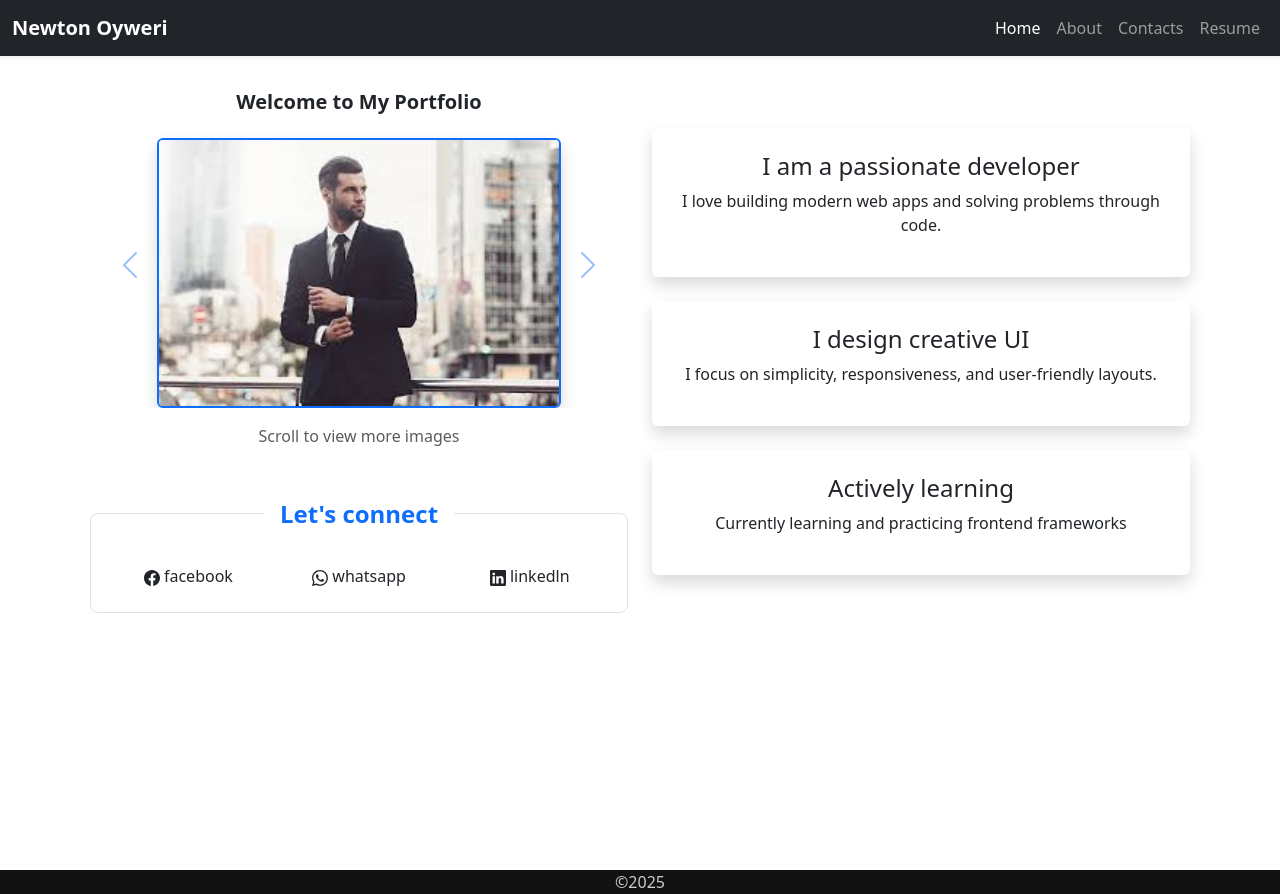
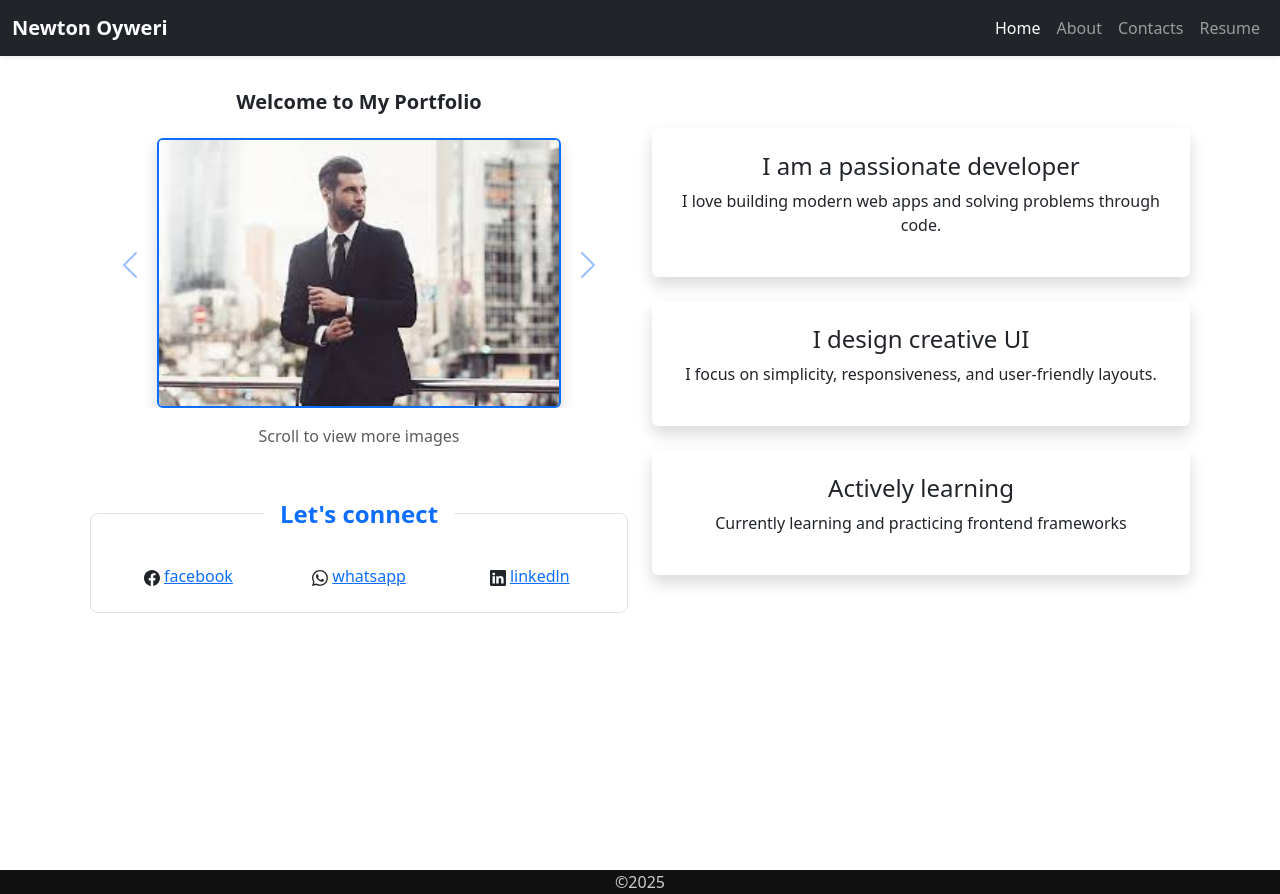
Before and after one commit to Newton-oyweri/personal-website, a plain HTML site: page index.html in a window 1280 px wide. Drawn offline with nearby package versions, Linux system fonts and the light colour scheme.

Commit message:
added links

```diff
--- a/index.html
+++ b/index.html
@@ -3,7 +3,7 @@
 <head>
     <meta charset="utf-8">
     <meta name="viewport" content="width=device-width, initial-scale=1">
-    <title>Isack Skyla - Portfolio</title>
+    <title>Newton Oyweri</title>
     <link href="https://cdn.jsdelivr.net/npm/bootstrap-icons@1.11.3/font/bootstrap-icons.css" rel="stylesheet">
     <link href="https://cdn.jsdelivr.net/npm/bootstrap@5.3.8/dist/css/bootstrap.min.css" rel="stylesheet">
     <link rel="stylesheet" href="static/style.css">
@@ -94,19 +94,19 @@
                             <svg xmlns="http://www.w3.org/2000/svg" width="16" height="16" fill="currentColor" class="bi bi-facebook" viewBox="0 0 16 16">
                                 <path d="M16 8.049c0-4.446-3.582-8.05-8-8.05C3.58 0-.002 3.603-.002 8.05c0 4.017 2.926 7.347 6.75 7.951v-5.625h-2.03V8.05H6.75V6.275c0-2.017 1.195-3.131 3.022-3.131.876 0 1.791.157 1.791.157v1.98h-1.009c-.993 0-1.303.621-1.303 1.258v1.51h2.218l-.354 2.326H9.25V16c3.824-.604 6.75-3.934 6.75-7.951"/>
                             </svg>
-                            facebook
+                            <a href="https://web.facebook.com/isack.skyla" target="_blank">facebook</a>
                         </div>
                         <div class="col">
                             <svg xmlns="http://www.w3.org/2000/svg" width="16" height="16" fill="currentColor" class="bi bi-whatsapp" viewBox="0 0 16 16">
                                 <path d="M13.601 2.326A7.85 7.85 0 0 0 7.994 0C3.627 0 .068 3.558.064 7.926c0 1.399.366 2.76 1.057 3.965L0 16l4.204-1.102a7.9 7.9 0 0 0 3.79.965h.004c4.368 0 7.926-3.558 7.93-7.93A7.9 7.9 0 0 0 13.6 2.326zM7.994 14.521a6.6 6.6 0 0 1-3.356-.92l-.24-.144-2.494.654.666-2.433-.156-.251a6.56 6.56 0 0 1-1.007-3.505c0-3.626 2.957-6.584 6.591-6.584a6.56 6.56 0 0 1 4.66 1.931 6.56 6.56 0 0 1 1.928 4.66c-.004 3.639-2.961 6.592-6.592 6.592m3.615-4.934c-.197-.099-1.17-.578-1.353-.646-.182-.065-.315-.099-.445.099-.133.197-.513.646-.627.775-.114.133-.232.148-.43.05-.197-.1-.836-.308-1.592-.985-.59-.525-.985-1.175-1.103-1.372-.114-.198-.011-.304.088-.403.087-.088.197-.232.296-.346.1-.114.133-.198.198-.33.065-.134.034-.248-.015-.347-.05-.099-.445-1.076-.612-1.47-.16-.389-.323-.335-.445-.34-.114-.007-.247-.007-.38-.007a.73.73 0 0 0-.529.247c-.182.198-.691.677-.691 1.654s.71 1.916.81 2.049c.098.133 1.394 2.132 3.383 2.992.47.205.84.326 1.129.418.475.152.904.129 1.246.08.38-.058 1.171-.48 1.338-.943.164-.464.164-.86.114-.943-.049-.084-.182-.133-.38-.232"/>
                             </svg>
-                            whatsapp
+                           <a href="https://wa.link/xw989d" target="_blank"> whatsapp</a>
                         </div>
                         <div class="col">
                             <svg xmlns="http://www.w3.org/2000/svg" width="16" height="16" fill="currentColor" class="bi bi-linkedin" viewBox="0 0 16 16">
                                 <path d="M0 1.146C0 .513.526 0 1.175 0h13.65C15.474 0 16 .513 16 1.146v13.708c0 .633-.526 1.146-1.175 1.146H1.175C.526 16 0 15.487 0 14.854zm4.943 12.248V6.169H2.542v7.225zm-1.2-8.212c.837 0 1.358-.554 1.358-1.248-.015-.709-.52-1.248-1.342-1.248S2.4 3.226 2.4 3.934c0 .694.521 1.248 1.327 1.248zm4.908 8.212V9.359c0-.216.016-.432.08-.586.173-.431.568-.878 1.232-.878.869 0 1.216.662 1.216 1.634v3.865h2.401V9.25c0-2.22-1.184-3.252-2.764-3.252-1.274 0-1.845.7-2.165 1.193v.025h-.016l.016-.025V6.169h-2.4c.03.678 0 7.225 0 7.225z"/>
                             </svg>
-                            linkedln
+                            <a href="https://www.linkedin.com/in/newton-oyweri-366352351/" target="_blank">linkedln</a>
                         </div>
                     </div>
              </fieldset>
```
